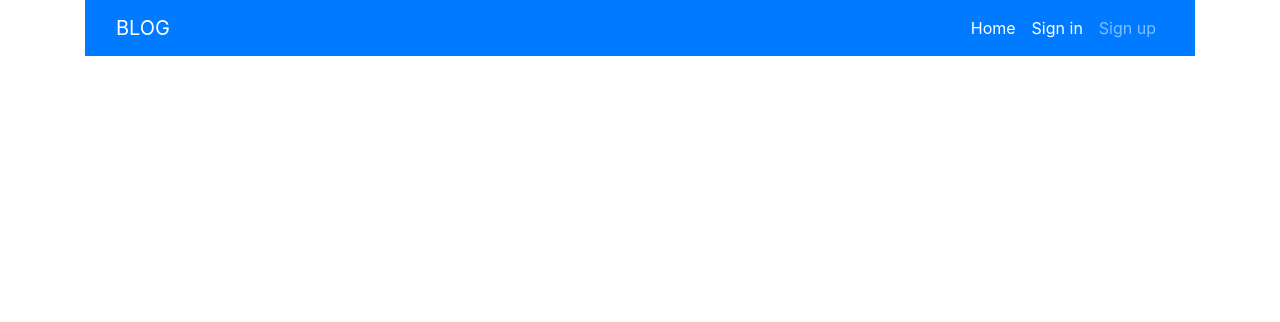
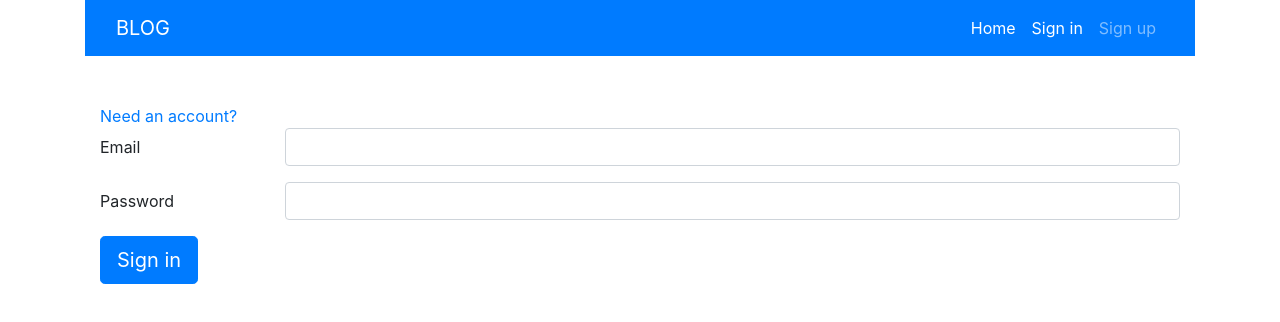
Before and after one commit to rajeshpillai/react-blog-conduit, a React (Create React App) app: page /login in a window 1280 px wide. Shown: the top 322 px of the page. Built offline with nearby package versions, Linux system fonts and the light colour scheme.

Commit message:
Login Page UI

```diff
--- a/src/App.js
+++ b/src/App.js
@@ -9,6 +9,7 @@ import './App.scss';
 import NavBar from './components/navbar';
 import GlobalFeed from './pages/global-feed';
 import Article from './pages/article';
+import Login from './pages/login';
 
 function App() {
   return (
@@ -18,6 +19,7 @@ function App() {
         <Switch>
           <Route path="/" component={GlobalFeed} exact />
           <Route path="/articles/:slug" component={Article} />
+          <Route path="/login" component={Login} />
         </Switch>
       </Router>
     </div>
--- /dev/null
+++ b/src/pages/login.js
@@ -0,0 +1,29 @@
+import React from 'react';
+import {Link} from 'react-router-dom';
+
+export default function Login() {
+  return (
+    <div className="container">
+      <div className="mt-5">
+        <Link to="/register">Need an account?</Link>
+      </div>
+      <form>
+        <div class="form-group row">
+          <label class="col-sm-2 col-form-label">Email</label>
+          <div class="col-sm-10">
+            <input type="email" class="form-control" />
+          </div>
+        </div>
+        <div class="form-group row">
+          <label for="inputPassword" class="col-sm-2 col-form-label">
+            Password
+          </label>
+          <div class="col-sm-10">
+            <input type="password" class="form-control" />
+          </div>
+        </div>
+        <button className="btn btn-lg btn-primary pull-xs-right">Sign in</button>
+      </form>
+    </div>
+  )
+}
```
